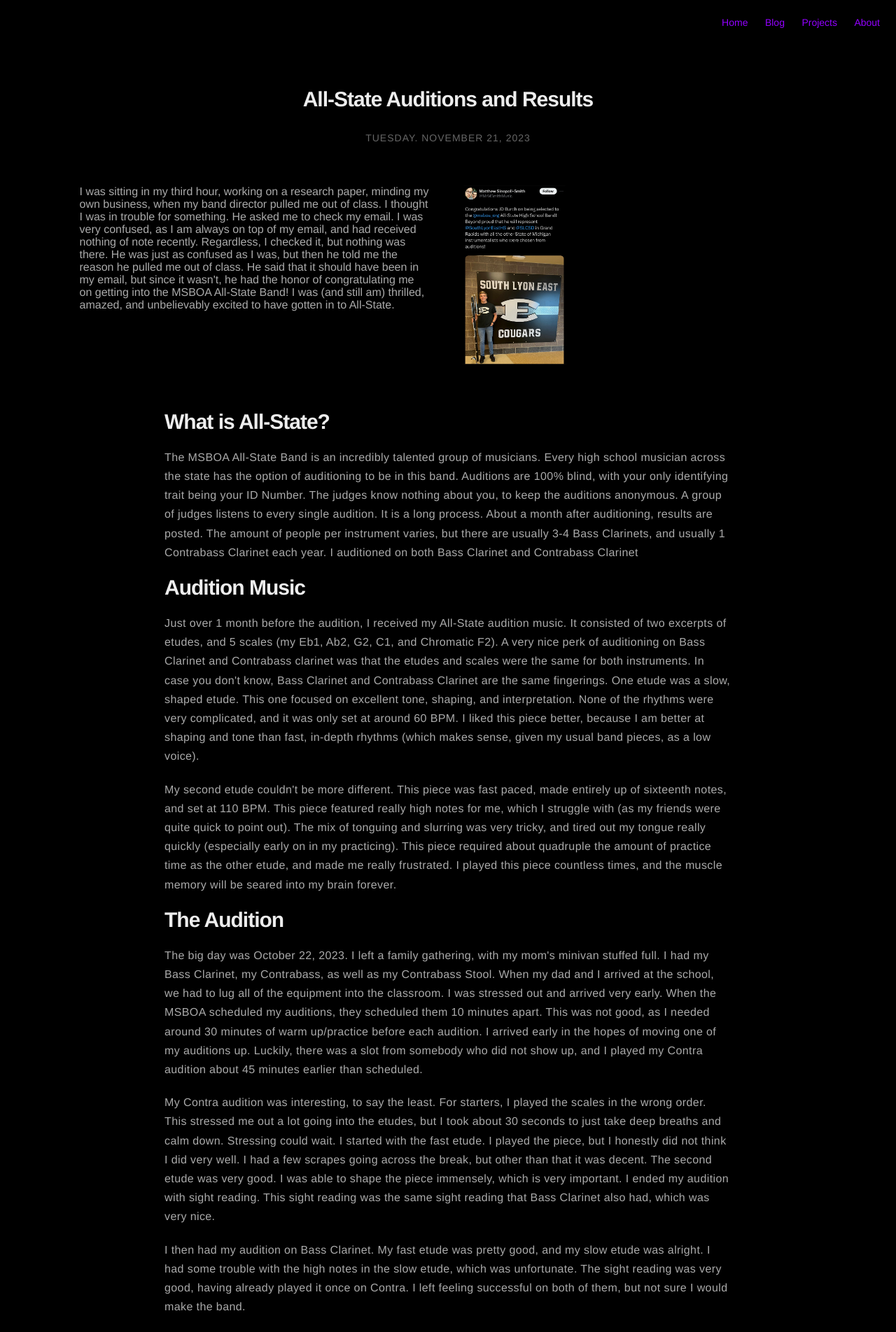
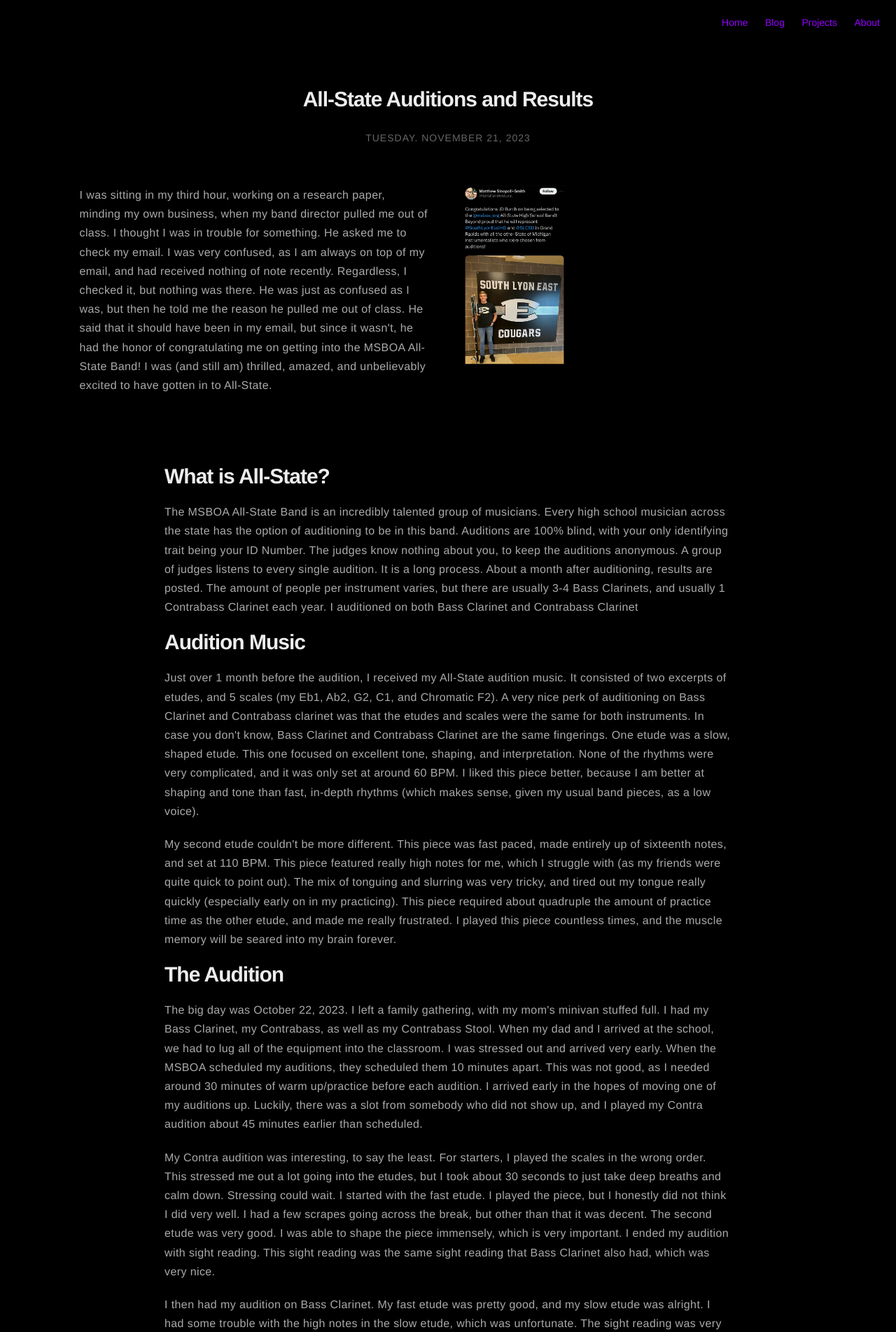
Before and after one commit to JDBurchHuzzah/jdburchhuzzah.github.io, a Jekyll site: the page built from _posts/2023-11-20-All-State.markdown, in a window 1280 px wide. Shown: the top 1904 px of the page at 70% size. Built offline with Jekyll 4.4.1, drawn with Linux system fonts in a browser that asks for light colours; nearby versions of some CDN libraries.

Commit message:
Update 2023-11-20-All-State.markdown

```diff
--- a/_posts/2023-11-20-All-State.markdown
+++ b/_posts/2023-11-20-All-State.markdown
@@ -9,17 +9,15 @@
 description: My experience with the audition process and getting into the MSBOA All-State Band
 ---
 
-<p>
 <div class="side-by-side">
     <div class="toleft">
-        I was sitting in my third hour, working on a research paper, minding my own business, when my band director pulled me out of class. I thought I was in trouble for something. He asked me to check my email. I was very confused, as I am always on top of my email, and had received nothing of note recently. Regardless, I checked it, but nothing was there. He was just as confused as I was, but then he told me the reason he pulled me out of class. He said that it should have been in my email, but since it wasn't, he had the honor of congratulating me on getting into the MSBOA All-State Band! I was (and still am) thrilled, amazed, and unbelievably excited to have gotten in to All-State.
+        <p>I was sitting in my third hour, working on a research paper, minding my own business, when my band director pulled me out of class. I thought I was in trouble for something. He asked me to check my email. I was very confused, as I am always on top of my email, and had received nothing of note recently. Regardless, I checked it, but nothing was there. He was just as confused as I was, but then he told me the reason he pulled me out of class. He said that it should have been in my email, but since it wasn't, he had the honor of congratulating me on getting into the MSBOA All-State Band! I was (and still am) thrilled, amazed, and unbelievably excited to have gotten in to All-State.</p>
     </div>
 
     <div class="toright">
         <img class="image" src="/assets/images/contrabass.jpg" style="max-width:30%; margin: auto">
     </div>
 </div>
-</p>
 
 # What is All-State?
 <p>The MSBOA All-State Band is an incredibly talented group of musicians. Every high school musician across the state has the option of auditioning to be in this band. Auditions are 100% blind, with your only identifying trait being your ID Number. The judges know nothing about you, to keep the auditions anonymous. A group of judges listens to every single audition. It is a long process. About a month after auditioning, results are posted. The amount of people per instrument varies, but there are usually 3-4 Bass Clarinets, and usually 1 Contrabass Clarinet each year. I auditioned on both Bass Clarinet and Contrabass Clarinet</p>
```
